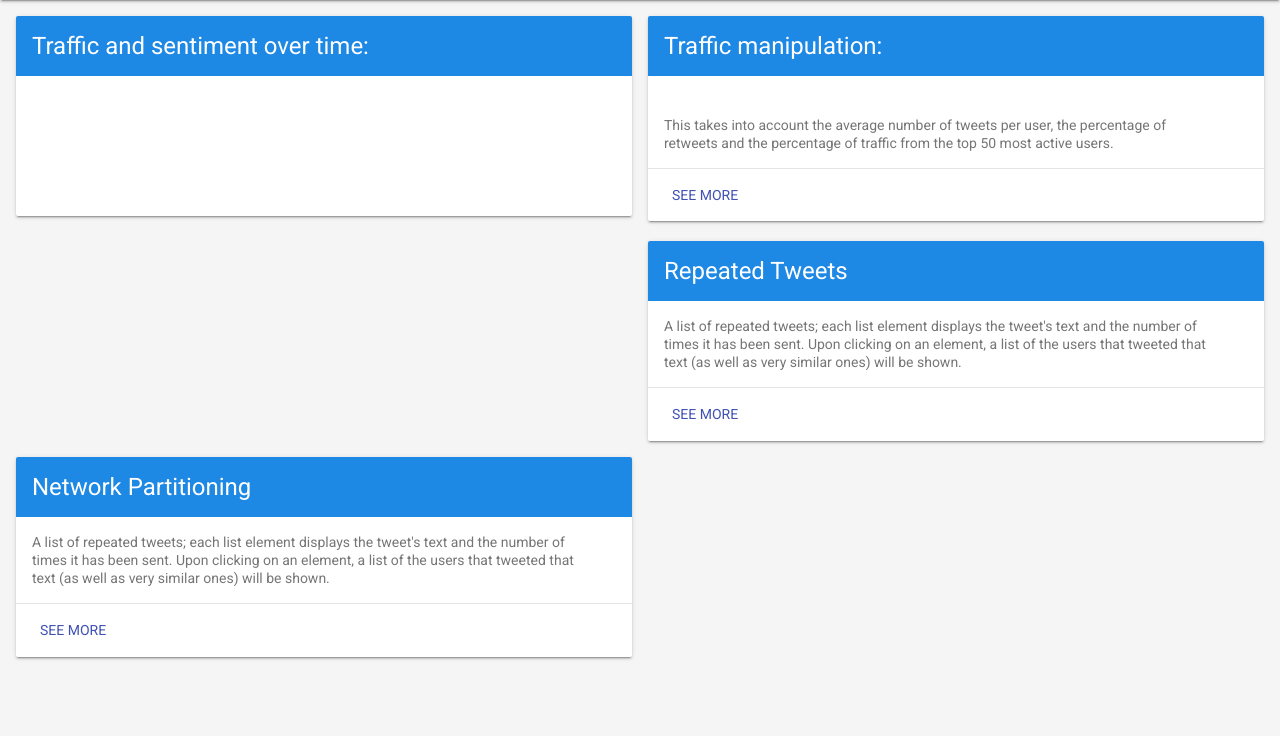
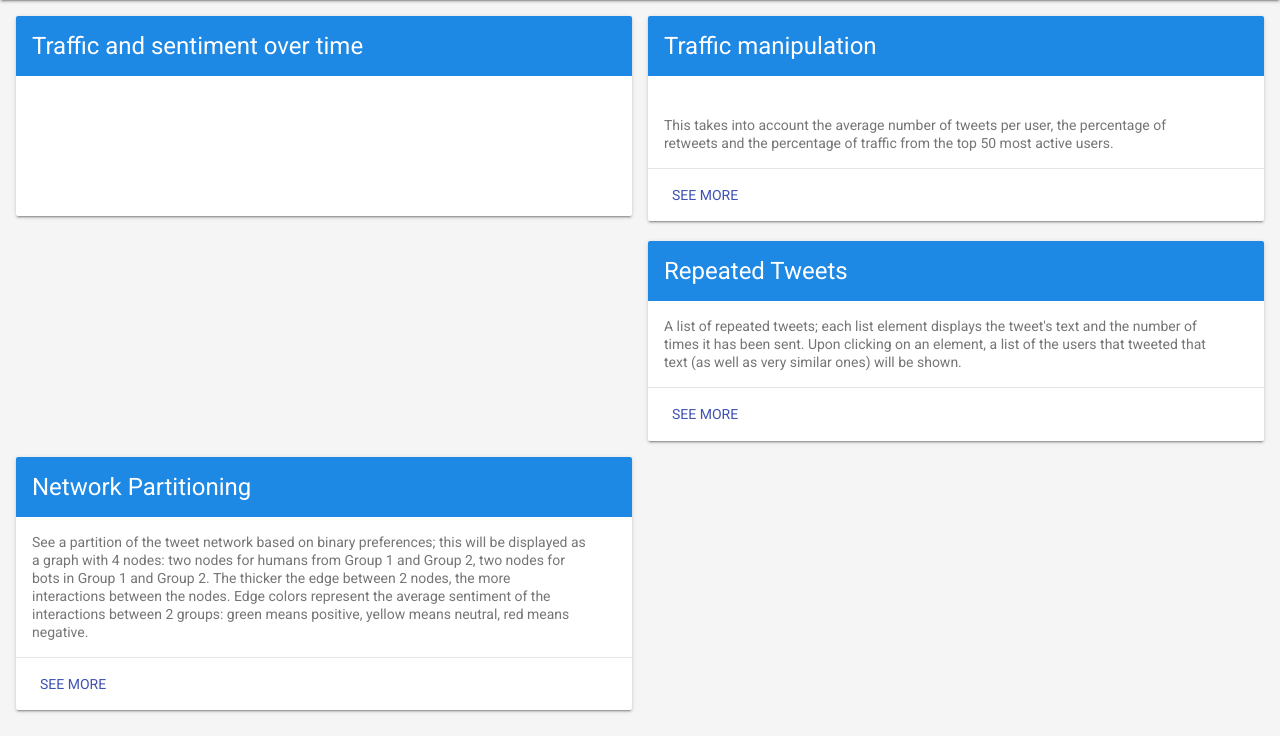
Before and after one commit to shashvatshukla/visualising-political-shills, a Python web app: template templates/dashboard.html in a window 1280 px wide. Shown: the part 64-800 px from the top of the page. Run offline with Jinja, Linux system fonts and the light colour scheme; the template is opened without the code that fills it, so the values that code supplies are empty.

Commit message:
Updated description for the network partitioning

```diff
--- a/templates/dashboard.html
+++ b/templates/dashboard.html
@@ -51,7 +51,7 @@
           <div class = "mdl-cell mdl-cell--6-col">
             <div class="demo-card-wide mdl-card mdl-shadow--2dp" style="width: 100%">
                 <div class="mdl-card__title">
-                    <h2 class="mdl-card__title-text">Traffic and sentiment over time:</h2>
+                    <h2 class="mdl-card__title-text">Traffic and sentiment over time</h2>
                 </div>
               {{ div_traffic_increase }}
               <!-- <div class="mdl-card__actions mdl-card--border">
@@ -64,7 +64,7 @@
           <div class = "mdl-cell mdl-cell--6-col">
             <div class="demo-card-wide mdl-card mdl-shadow--2dp" style="width: 100%">
               <div class="mdl-card__title">
-                <h2 class="mdl-card__title-text">Traffic manipulation:</h2>
+                <h2 class="mdl-card__title-text">Traffic manipulation</h2>
               </div>
               <div class="mdl-card__supporting-text">
                 <h3 id="traffic_manipulation">{{coeff_text}}</h3>
@@ -106,10 +106,14 @@
                   <h2 class="mdl-card__title-text">Network Partitioning</h2>
                 </div>
                 <div class="mdl-card__supporting-text">
-                   A list of repeated tweets; each list element displays the
-                  tweet's text and the number of times it has been sent.
-                  Upon clicking on an element, a list of the users that tweeted
-                  that text (as well as very similar ones) will be shown.
+                  See a partition of the tweet network based on binary
+                  preferences; this will be displayed as a graph with 4
+                  nodes: two nodes for humans from Group 1 and Group 2, two nodes
+                  for bots in Group 1 and Group 2. The thicker the edge between
+                  2 nodes, the more interactions between the nodes. Edge colors
+                  represent the average sentiment of the interactions between
+                  2 groups: green means positive, yellow means neutral, red
+                  means negative.
                 </div>
                 <div class="mdl-card__actions mdl-card--border">
                   <a class="mdl-button mdl-button--colored mdl-js-button mdl-js-ripple-effect" href="\metric4" action="\metric1" method="post">
--- a/templates/metric3.html
+++ b/templates/metric3.html
@@ -35,7 +35,7 @@
 </head>
 <body>
 <div class="mdl-layout mdl-js-layout mdl-layout--fixed-header">
-    <header class="demo-header mdl-layout__header mdl-color--blue-900 mdl-color-text--white">
+    <header class="demo-header mdl-layout__header mdl-color--blue-900">
         <div class="mdl-layout__header-row">
             <span class="mdl-layout-title">Similar text clustering</span>
         </div>
--- a/templates/metric4.html
+++ b/templates/metric4.html
@@ -38,7 +38,7 @@
             <a class="mdl-navigation__link" href="\metric4"><i class="mdl-color-text--white material-icons" role="presentation">perm_data_setting</i><font color="white">Network Partitioning</font></a>
         </nav>
     </div>
-<main class="mdl-layout__content mdl-color--grey-100">
+    <main class="mdl-layout__content mdl-color--grey-100">
         <div class="mdl-grid">
             <div class="mdl-layout-spacer"></div>
             <div class = "mdl-cell mdl-cell--9-col">
@@ -52,7 +52,6 @@
                 </div>
             </div>
             <div class="mdl-layout-spacer"></div>
-            </div>
         </div>
     </main>
 </div>
```
